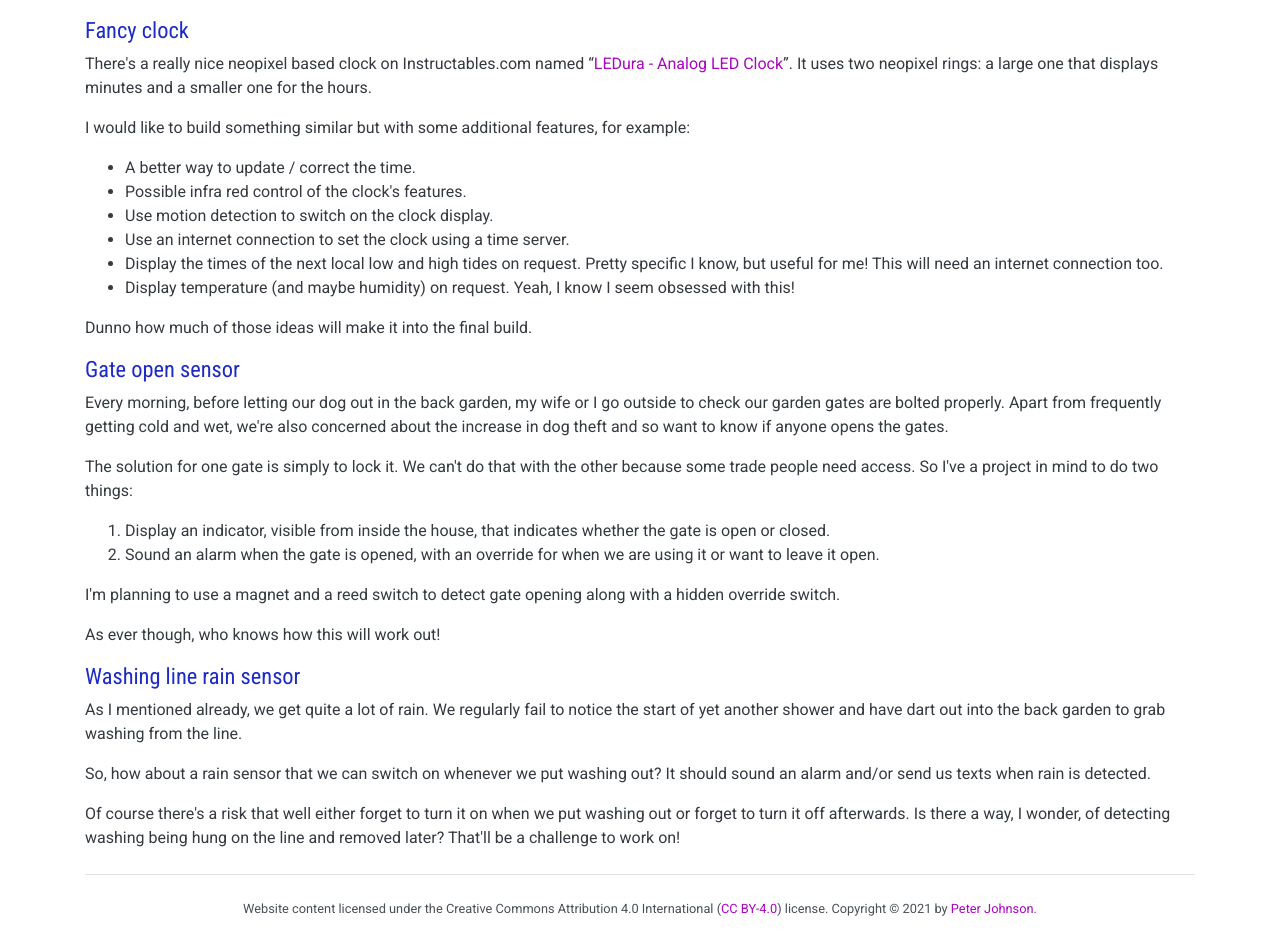
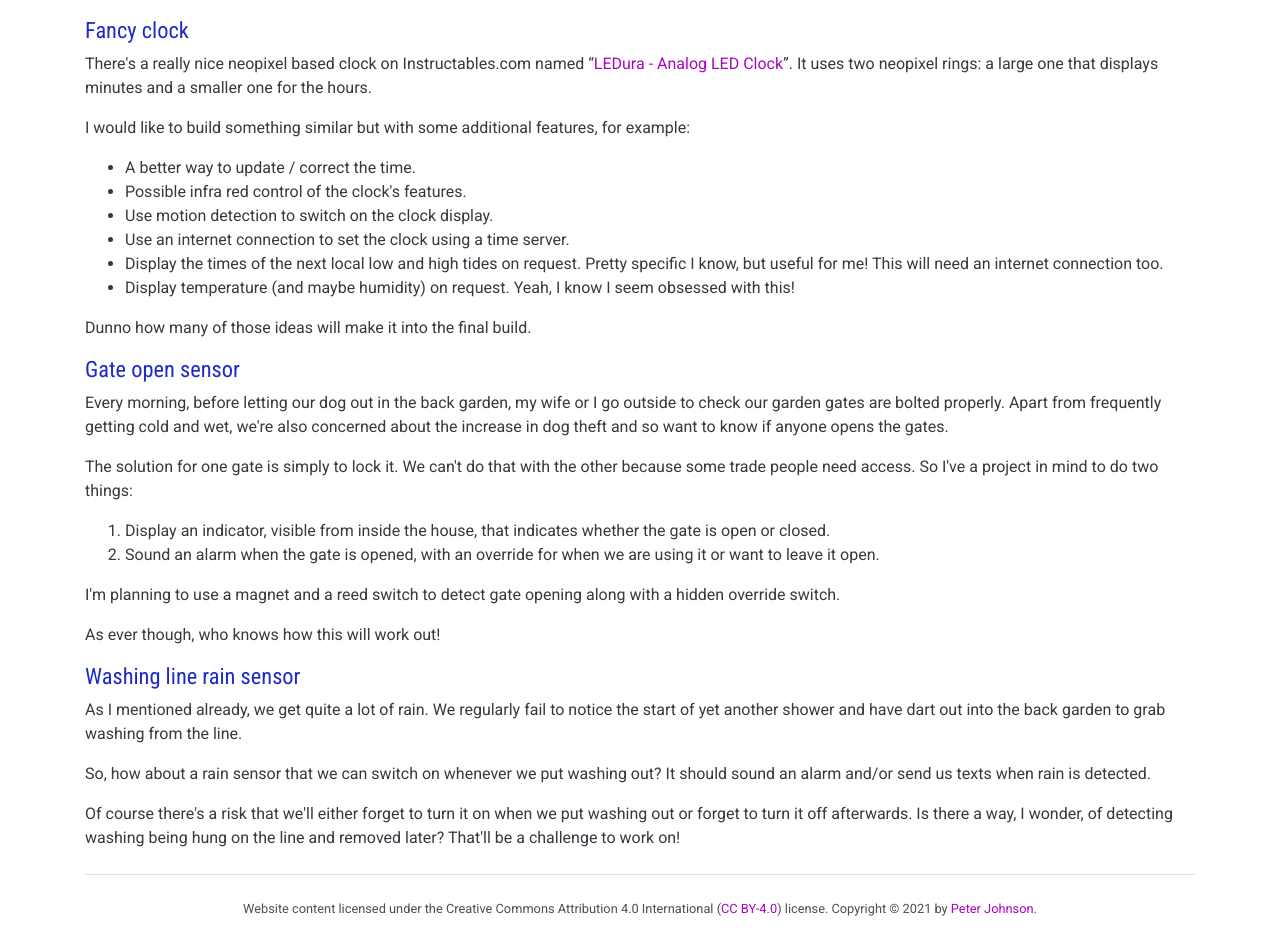
Before and after one commit to cahamo/cahamo.github.io, a Jekyll site: the page built from pipeline.html, in a window 1280 px wide. Shown: the part 807-1741 px from the top of the page. Built offline with Jekyll 4.4.1, drawn with Linux system fonts in a browser that asks for light colours; comment, search, counter and statistics services are not loaded.

Commit message:
Minor tweaks to pipeline.html

```diff
--- a/pipeline.html
+++ b/pipeline.html
@@ -49,7 +49,7 @@ layout: default
     <li>Display temperature (and maybe humidity) on request. Yeah, I know I seem obsessed with this!</li>
 </ul>
 
-<p>Dunno how much of those ideas will make it into the final build.</p>
+<p>Dunno how many of those ideas will make it into the final build.</p>
 
 <h2>Gate open sensor</h2>
 
@@ -72,4 +72,4 @@ layout: default
 
 <p>So, how about a rain sensor that we can switch on whenever we put washing out? It should sound an alarm and/or send us texts when rain is detected.</p>
 
-<p>Of course there's a risk that well either forget to turn it on when we put washing out or forget to turn it off afterwards. Is there a way, I wonder, of detecting washing being hung on the line and removed later? That'll be a challenge to work on!</p>
+<p>Of course there's a risk that we'll either forget to turn it on when we put washing out or forget to turn it off afterwards. Is there a way, I wonder, of detecting washing being hung on the line and removed later? That'll be a challenge to work on!</p>
```
